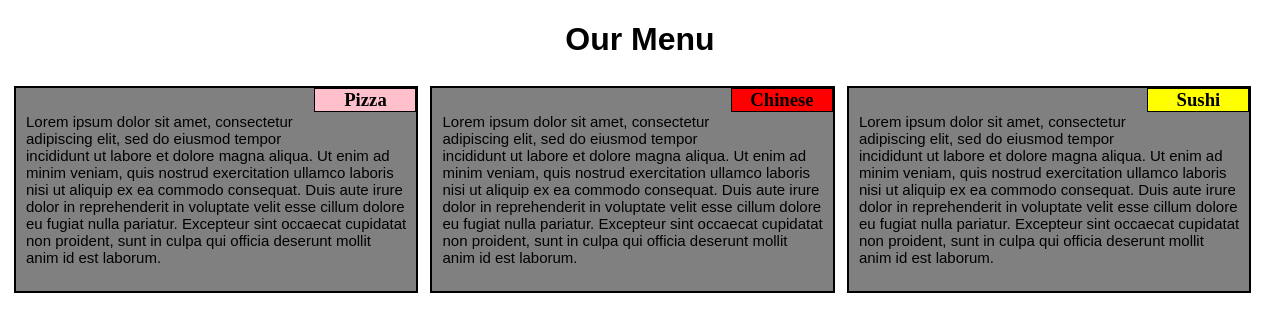
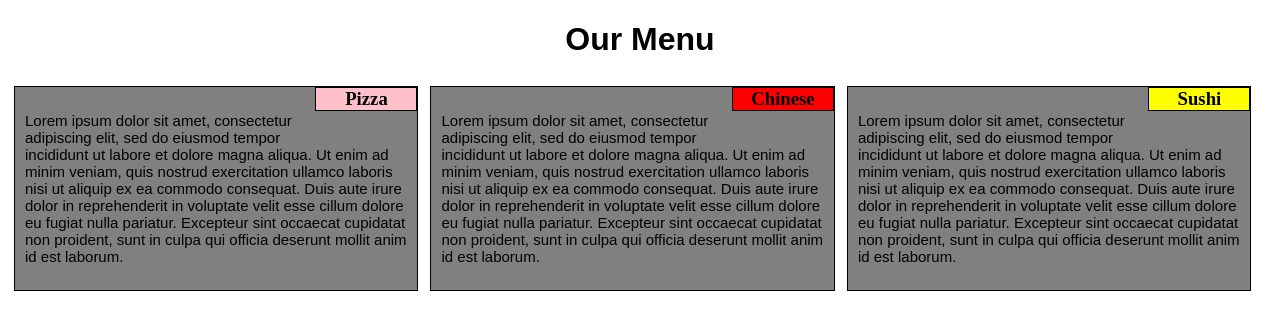
Before and after one commit to shashasweet99/Coursera-test, a Jekyll site: the page site/index.html, which Jekyll copies as it is, in a window 1280 px wide. Shown: the top 332 px of the page. Built offline with Jekyll 4.4.1, drawn with Linux system fonts in a browser that asks for light colours.

Commit message:
css commit

```diff
--- a/site/css/style.css
+++ b/site/css/style.css
@@ -1,7 +1,7 @@
 section {
 	float: left;
 	width: 32%;
-	border: 2px solid black;
+	border: 1px solid black;
 	background-color: grey;
 	box-sizing: border-box;
 }
```
